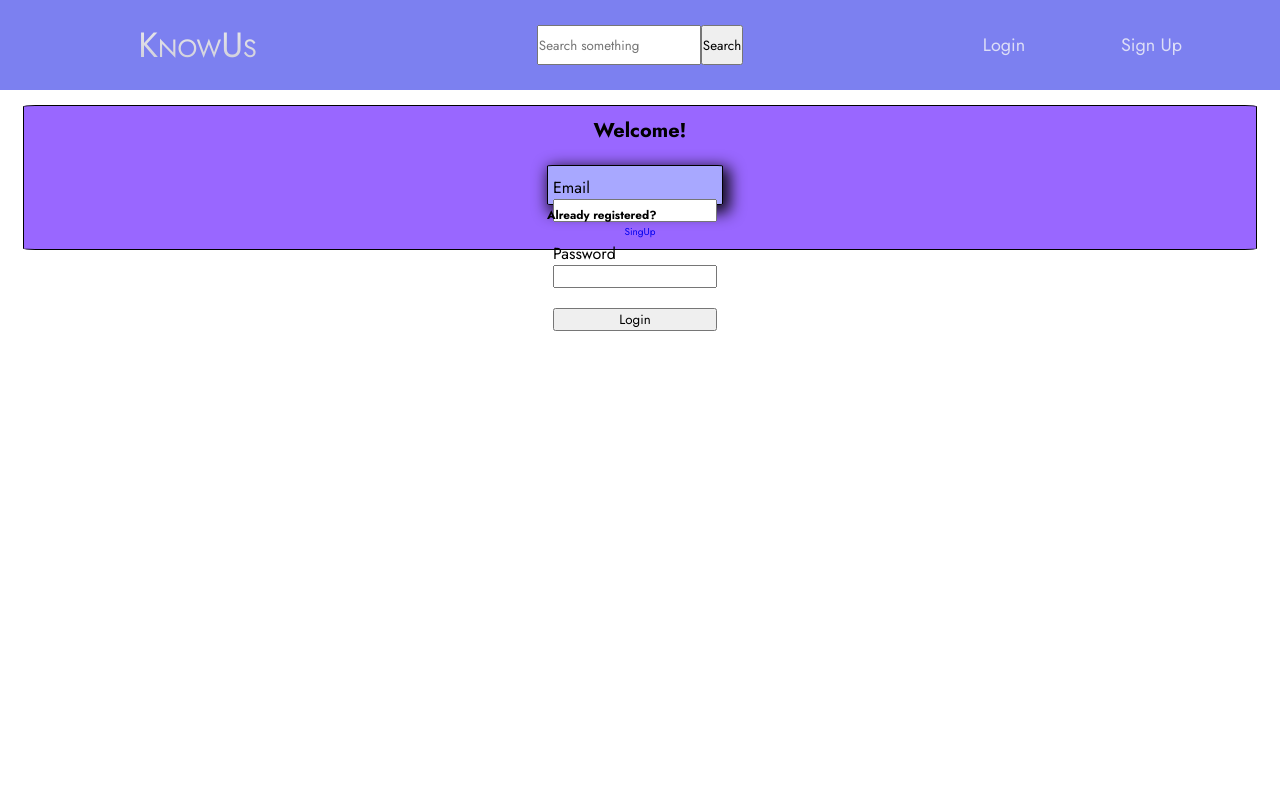
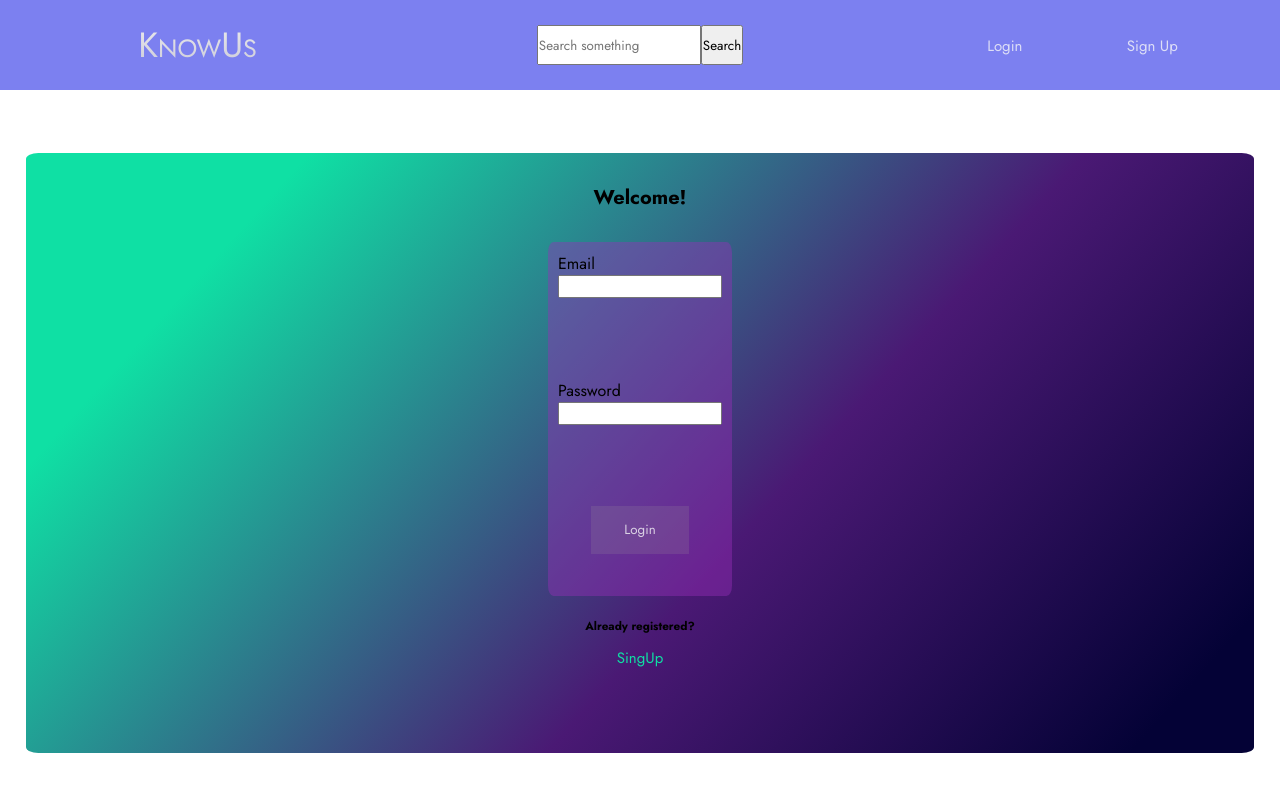
Before and after one commit to leoncan122/KnowUs-App, a React (Create React App) app in the folder client/: page /login in a window 1280 px wide. Shown: the top 792 px of the page. Built offline with nearby package versions, Linux system fonts and the light colour scheme.

Commit message:
add login/signup styles

```diff
--- a/client/src/App.css
+++ b/client/src/App.css
@@ -1,5 +1,4 @@
 .App {
-    width: 100%;
-    height: 100%;
     display: grid;
+    grid-template-rows: 15% 75% 10%;
 }
--- a/client/src/App.js
+++ b/client/src/App.js
@@ -14,7 +14,6 @@ function App() {
         <div className="App">
             <Router>
                 <TopNavbar />
-                <BottomNavbar />
                 <Switch>
                     {userLoged && (
                         <Route exact path="/home">
@@ -26,6 +25,7 @@ function App() {
 
                     <Route path="/register" component={SingUp} />
                 </Switch>
+                <BottomNavbar />
             </Router>
         </div>
     );
--- a/client/src/components/navigation/topNavbar/TopNavbar.css
+++ b/client/src/components/navigation/topNavbar/TopNavbar.css
@@ -56,7 +56,7 @@ form {
     height: 40px;
     /* padding-left: 10px; */
     border-radius: 0;
-    width: calc(100% - 10px);
+    /* width: calc(100% - 10px); */
     -webkit-appearance: none;
 }
 
--- a/client/src/components/navigation/topNavbar/TopNavbar.js
+++ b/client/src/components/navigation/topNavbar/TopNavbar.js
@@ -28,7 +28,7 @@ export default function TopNavbar() {
                         <Link to="/login">Login</Link>
                     </li>
                     <li>
-                        <Link to="/signup">Sign Up</Link>
+                        <Link to="/register">Sign Up</Link>
                     </li>
                 </ul>
             </div>
--- a/client/src/pages/authentication/SingupAndLogin.css
+++ b/client/src/pages/authentication/SingupAndLogin.css
@@ -1,29 +1,45 @@
+.hero::after {
+    place-self: center;
+    grid-template-rows: 1fr 5fr 1fr;
+    content: "";
+    width: 100%;
+    height: 100%;
+    position: absolute;
+    top: 0;
+    left: 0;
+    background-color: black;
+    opacity: 0.2;
+}
+
 .singup,
 .login {
-    height: 80%;
-    background-color: rgb(153, 103, 255);
+    height: 75vh;
+    /* background-color: rgb(15, 224, 161); */
+    background: linear-gradient(
+        312deg,
+        rgba(4, 2, 54, 1) 7%,
+        rgba(74, 25, 116, 1) 40%,
+        rgba(15, 224, 164, 1) 84%
+    );
     display: grid;
-    justify-content: center;
-    align-self: start;
-    border: 1px solid;
+    grid-template-rows: 15% 60% 10% 1%;
+    place-items: center;
     border-radius: 1%;
-    margin: 2.3rem;
-    margin-top: 1.5rem;
-    padding-top: 1rem;
+    margin: 3% 2%;
     padding-bottom: 1rem;
 }
 
 .singup-form,
 .login-form {
-    background-color: rgba(184, 233, 255, 0.5);
-    -webkit-box-shadow: 4px 5px 15px 3px rgba(0, 0, 0, 0.91);
-    box-shadow: 4px 5px 15px 3px rgba(0, 0, 0, 0.91);
+    height: 100%;
+    background: rgba(152, 46, 184, 0.425);
+    /* -webkit-box-shadow: 4px 5px 15px 3px rgba(0, 0, 0, 0.91);
+    box-shadow: 4px 5px 15px 3px rgba(0, 0, 0, 0.91); */
     display: grid;
     gap: 2rem;
-    border: 1px solid;
     border-radius: 3%;
-    margin-top: 2rem;
     padding: 1rem;
+    z-index: 10;
 }
 .singup-form:hover,
 .login-form:hover {
@@ -36,5 +52,22 @@
 .login-form > a,
 .login > h1,
 .login > a {
-    margin: auto;
+    text-align: center;
 }
+
+a {
+    font-size: 1.5rem;
+    color: rgba(15, 224, 164, 1);
+}
+.btn {
+    min-width: 60%;
+    justify-self: center;
+    min-height: 55%;
+    max-height: 60%;
+    background-color: rgba(151, 144, 153, 0.205);
+    border-style: none;
+    text-transform: capitalize;
+    color: rgba(245, 245, 248, 0.8);
+    transition: 0.5s;
+    text-decoration: none;
+}
```
